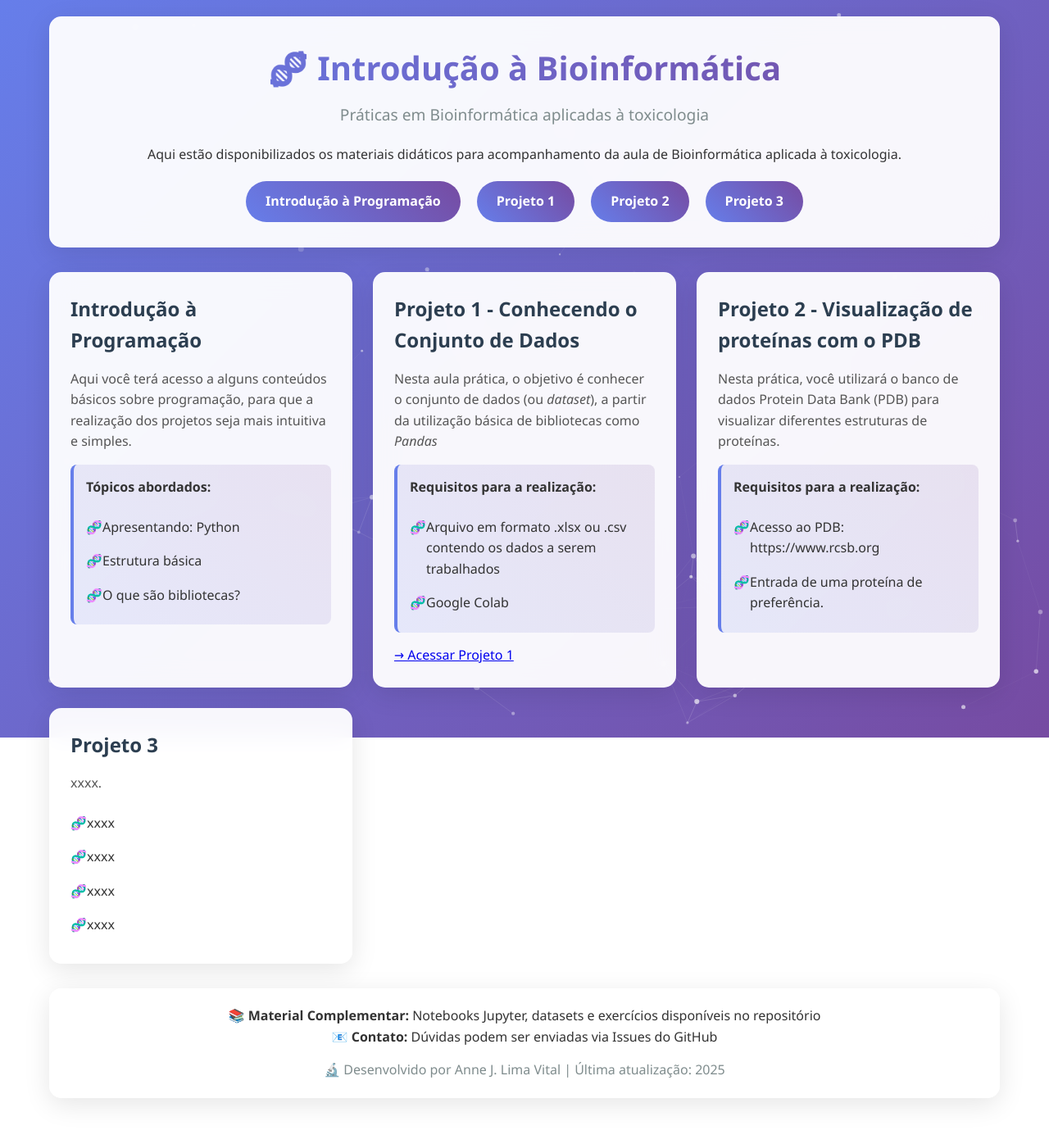
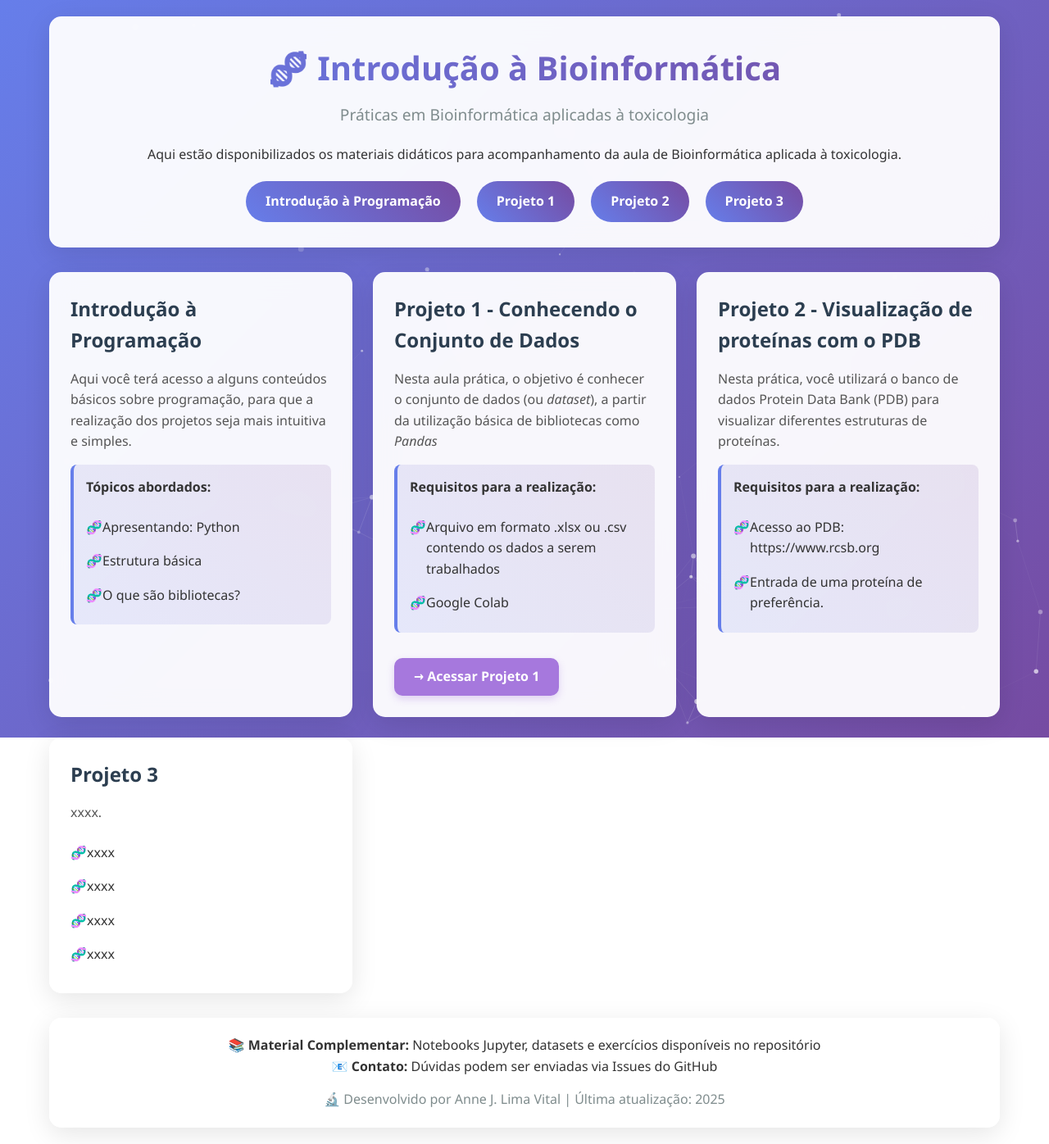
Before and after one commit to annejosiele/AJLV-Bioinformatics, a Jekyll site: the page index.html, which Jekyll copies as it is, in a window 1280 px wide. Shown: the whole page at 82% size. Built offline with Jekyll 4.4.1, drawn with Linux system fonts in a browser that asks for light colours; before the commit the page ends 1360 px from its top, so only the background shows below that.

Commit message:
Update index.html

```diff
--- a/index.html
+++ b/index.html
@@ -59,7 +59,7 @@
                 </ul>
                 </div>
 
-                <a class="internal-link" href="/AJLV-Bioinformatics/projeto1.html">→ Acessar Projeto 1</a>
+                <a class="access-button" href="/AJLV-Bioinformatics/projeto1.html">→ Acessar Projeto 1</a>
               </div>
 
 
```
